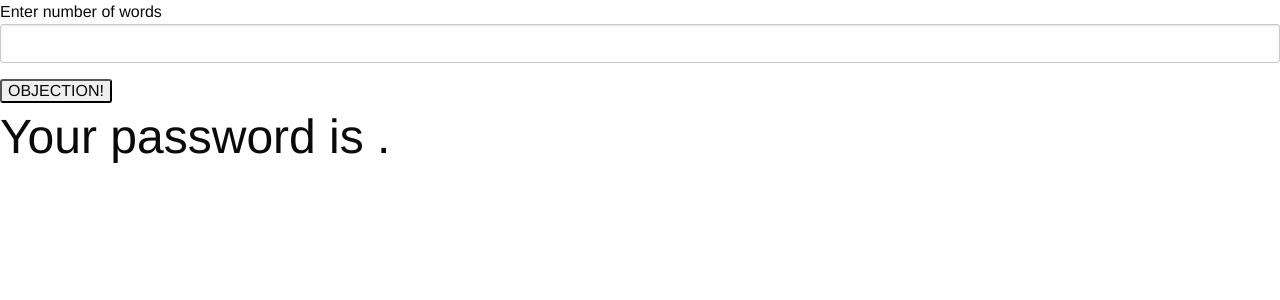
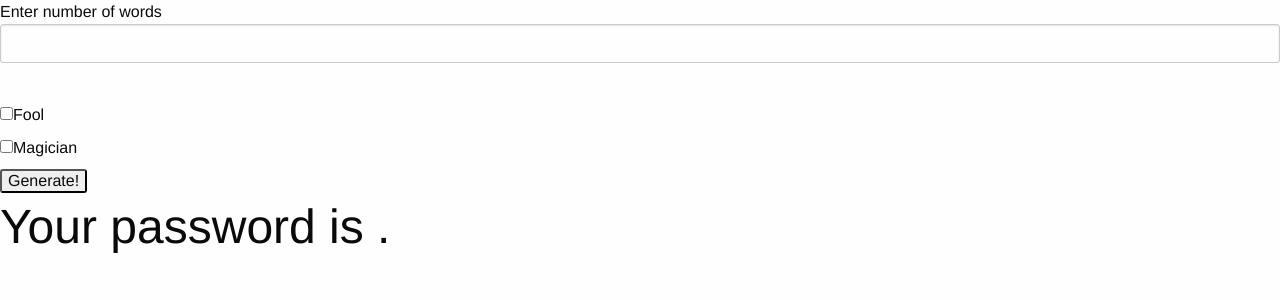
Before and after one commit to andmade/p2, a PHP site: page / in a window 1280 px wide. Shown: the top 300 px of the page. Run offline with PHP 8.4, Linux system fonts and the light colour scheme.

Commit message:
Add pre-emptive working generator

```diff
--- a/generator.php
+++ b/generator.php
@@ -1,8 +1,8 @@
 <?php
 
 $wordlist = [
-    "we", "the", "people", "in", "order", "to", "form", "a", "more", "perfect", "union", "establish", "justice", "ensure", "domestic", "tranquility", "provide", "for", "common", "defense", "promote", "general", "welfare", "and", "blessings", "of", "liberty", "ourselves", "our", "posterity", "do", "ordain", "this", "Constitution", "United", "States", "America"
-];
+    "we", "the", "people", "in", "order", "to", "form", "a", "more", "perfect", "union", "establish", "justice", "ensure", "domestic", "tranquility", "provide", "for", "common", "defense", "promote", "general", "welfare", "and", "blessings", "of", "liberty", "ourselves", "our", "posterity", "do", "ordain", "this", "Constitution", "United", "States", "America",
+  ];
 
 #Word Lists
 
@@ -249,16 +249,29 @@ $aeonList = [
     "Metatron",
 ];
 
+$arcanaList = [
+    "fool" => $foolList,
+    "magician" => $magicianList,
+    "priestess" => $priestessList,
+    "empress" => $empressList,
+    "emperor" => $emperorList,
+    "hierophant" => $hierophantList,
+];
 
 
 $wordlistLength = count($wordlist);
+$passwordGenerated = [];
 
 $passwordLength = 0;
 if (isset($_POST["passwordLength"])) {
     $passwordLength = $_POST["passwordLength"];
-}
-$passwordGenerated = [];
 
-for($i = 1; $i <= $passwordLength; $i++) {
-    $passwordGenerated[] = $wordlist[mt_rand(0,$wordlistLength-1)];
+    echo '<pre>';
+    echo htmlspecialchars(print_r($_POST["arcana"], true));
+    echo '</pre>';
+
+
+    for($i = 1; $i <= $passwordLength; $i++) {
+        $passwordGenerated[] = $wordlist[mt_rand(0,$wordlistLength-1)];
+    };
 };
--- a/index.php
+++ b/index.php
@@ -16,17 +16,32 @@
     <script src="https://code.jquery.com/jquery-2.2.3.min.js" type="text/javascript"></script>
     <script src="js/vendor/foundation.min.js"></script>
 
-    <?php require 'generator.php' ?>
+    <?php require "generator.php" ?>
 </head>
 
 <body>
+
+    <?php
+        if ($_POST) {
+            echo '<pre>';
+            echo htmlspecialchars(print_r($_POST, true));
+            echo '</pre>';
+        };
+    ?>
 
         <form method='POST' action='index.php'>
             Enter number of words
             <br>
             <input type="number" name="passwordLength" min="1" max="5">
+            <br/>
 
-        <input type='submit' value='OBJECTION!'>
+            <!--Arcana Selectors-->
+            <input type="checkbox" name="arcana[]" value="fool">Fool
+            <br />
+            <input type="checkbox" name="arcana[]" value="magician">Magician
+            <br />
+
+            <input type='submit' value='Generate!'>
             <br>
         </form>
 
@@ -34,6 +49,7 @@
             Your password is <?php echo implode("-", $passwordGenerated) ?>.
         </h1>
 
+
 </body>
 
 </html>
```
Lines whose indentation alone changed are shown as unchanged.
